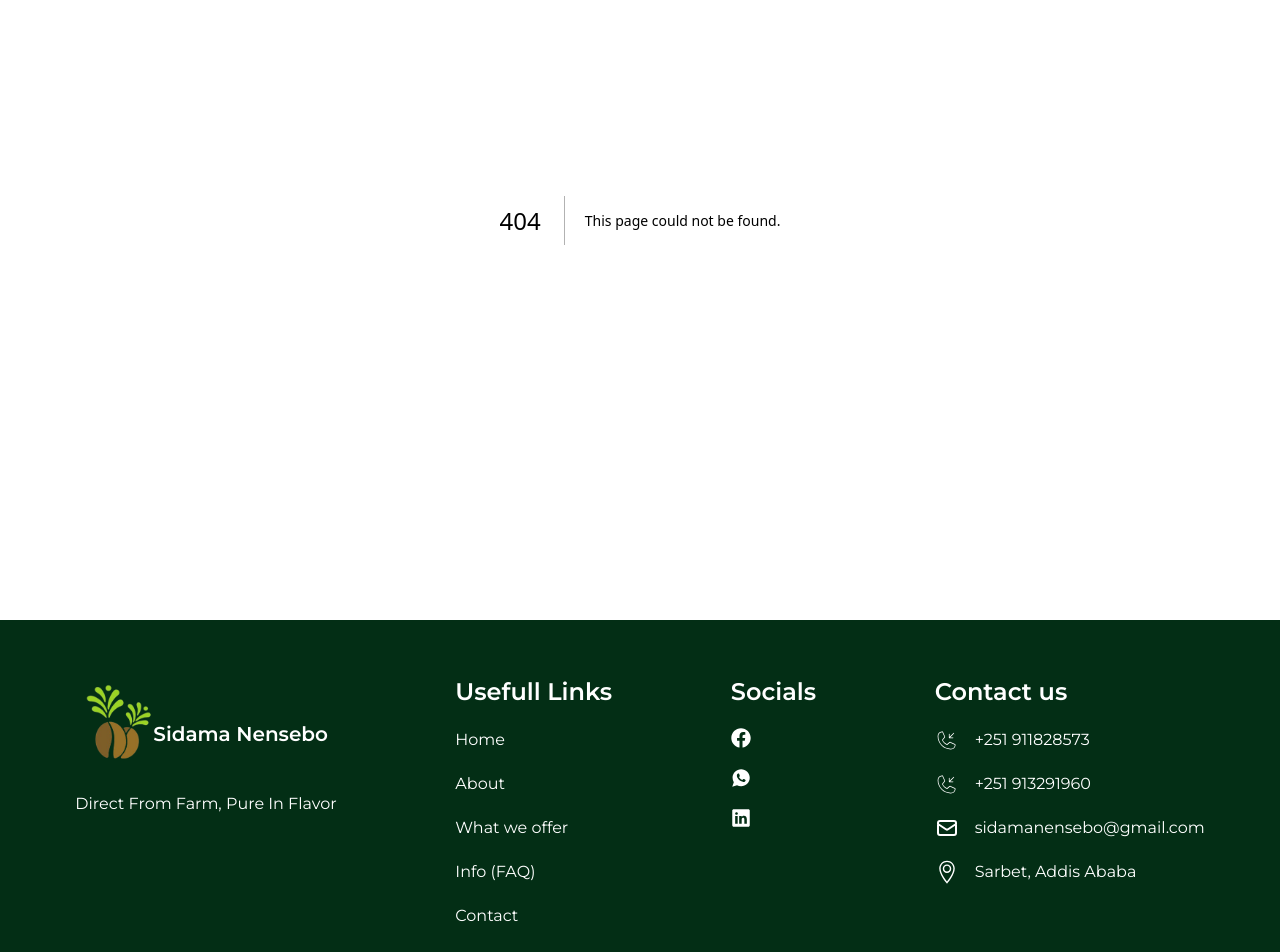
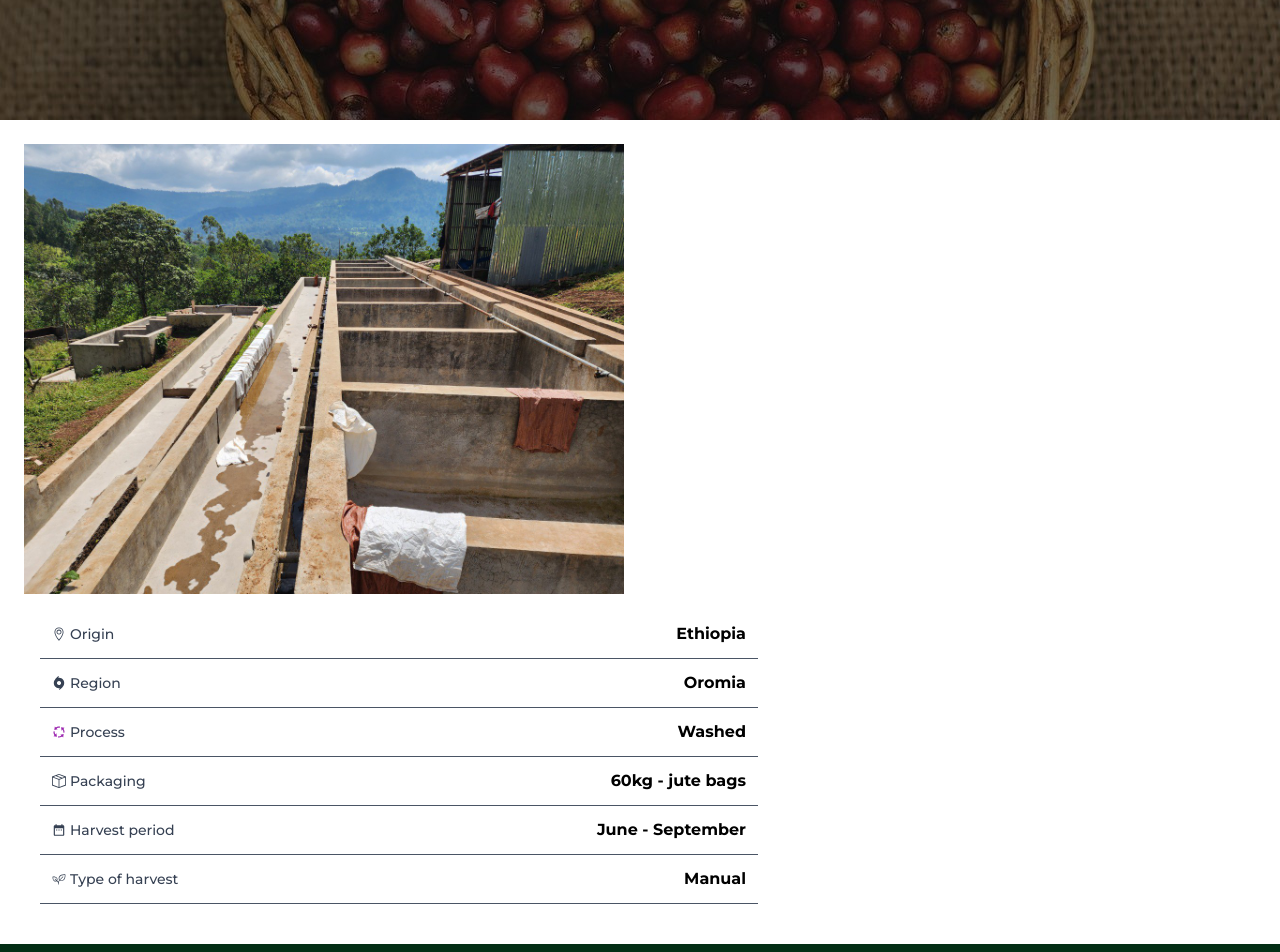
Before and after one commit to natnaelTy/Nensebo, a Next.js app: page /oursites/0 in a window 1280 px wide. Before the commit this address had no page. Shown: the part 180-1132 px from the top of the page. Built offline with nearby package versions, Linux system fonts and the light colour scheme.

Commit message:
allroutes updated

```diff
--- a/app/(allroutes)/CommenBanner.jsx
+++ b/app/(allroutes)/CommenBanner.jsx
@@ -1,10 +1,11 @@
+import Image from "next/image";
 
 export default function CommonBanner(){
 
     return(
            <div className="relative h-[300px]">
-              <div className="flex h-[300px] headerPhoto ">
-                 <img src="./images/headerimage.jpg" alt="" className=" object-cover h-[300px] w-full"/>
+              <div className="flex h-[300px]">
+                 <Image src="/images/headerimage.jpg" width={1200} height={300} alt="our coffee" className=" object-cover h-[300px] w-full"/>
               </div>
         </div>
     )
--- /dev/null
+++ b/app/(allroutes)/oursites/[oursitesId]/page.tsx
@@ -0,0 +1,61 @@
+
+import { notFound } from "next/navigation";
+import OurSite from "../../../oursite/data";
+import Image from "next/image";
+import { TfiLocationPin } from "react-icons/tfi";
+import { SiOrigin } from "react-icons/si";
+import { FcProcess } from "react-icons/fc";
+import { MdDateRange } from "react-icons/md";
+import { TfiPackage } from "react-icons/tfi";
+import { PiPlantLight } from "react-icons/pi";
+
+interface Props {
+  params: {
+    oursitesId: string;
+  };
+}
+
+async function SiteDetail({ params }: Props) {
+
+    const { oursitesId } = await params;
+
+    const site =  OurSite.find((s) => s.id.toString() ===  oursitesId);
+
+    if (!site) return notFound();
+
+   return (
+     <div className="p-6 flex items-center flex-wrap justify-between w-full">
+
+      <Image src={site.imageUrl} alt={site.siteName} width={600} height={500}/>
+
+      <div className="flex flex-col items-center justify-center max-w-[750px] w-full p-4">
+      <div className="infoBox">
+          <p className="text_icon"><TfiLocationPin/>Origin</p>
+          <span className="font-bold">{site.origin}</span>
+      </div>
+      <div className="infoBox">
+          <p className="text_icon"><SiOrigin/>Region</p>
+          <span className="font-bold">{site.Region}</span>
+      </div>
+      <div className="infoBox">
+          <p className="text_icon"><FcProcess/>Process</p>
+          <span className="font-bold">{site.Process}</span>
+      </div>
+      <div className="infoBox">
+          <p className="text_icon"><TfiPackage/>Packaging</p>
+          <span className="font-bold">{site.Packaging}</span>
+      </div>
+      <div className="infoBox">
+          <p className="text_icon"><MdDateRange/>Harvest period</p>
+          <span className="font-bold">{site.Harvest_period}</span>
+      </div>
+      <div className="infoBox">
+          <p className="text_icon"><PiPlantLight/>Type of harvest</p>
+          <span className="font-bold">{site.Type_of_harvest}</span>
+      </div>
+      </div>
+     </div>
+   );
+ }
+
+ export default SiteDetail;
--- /dev/null
+++ b/app/(allroutes)/oursites/data.ts
@@ -0,0 +1,81 @@
+
+interface DataTypes {
+    id: string,
+    imageUrl: string,
+    siteName: string,
+    shortDescription: string,
+    fullDescription: string,
+    btn: string,
+    location: string
+    origin: string,
+    Region: string,
+    Process: string,
+    Packaging: string,
+    Harvest_period: string,
+    Type_of_harvest: string
+}
+
+const OurSite = <DataTypes[]>[
+    {
+        id: "0",
+        imageUrl: "/images/tade-7.jpg",
+        siteName: "Mendoyu",
+        shortDescription: "This site located about 2400 altitude at one of the tropical regions in oromia region.",
+        fullDescription: "dscs",
+        btn: "Read More",
+        location: "Ethiopia / Nensebo",
+        origin: "Ethiopia",
+        Region: "Oromia",
+        Process: "Washed",
+        Packaging: "60kg - jute bags",
+        Harvest_period: "June - September",
+        Type_of_harvest: "Manual"
+    },
+    {
+        id: "1",
+        imageUrl: "/images/site2.jpg",
+        siteName: "Yemasera",
+        shortDescription: "This site one of our largest site with the size of over 100; workers.",
+        fullDescription: "dscs",
+        btn: "Read More",
+        location: "Ethiopia / Nensebo",
+        origin: "Ethiopia",
+        Region: "Oromia",
+        Process: "Washed",
+        Packaging: "60kg - jute bags",
+        Harvest_period: "June - September",
+        Type_of_harvest: "Manual"
+    },
+    {
+        id: "2",
+        imageUrl: "/images/site4.jpg",
+        siteName: "Uchuro",
+        shortDescription: "This site planted at the remote area of oromia region with abundant coffee resources.",
+        fullDescription: "dscs",
+        btn: "Read More",
+        location: "Ethiopia / Nensebo",
+        origin: "Ethiopia",
+        Region: "Oromia",
+        Process: "Washed",
+        Packaging: "60kg - jute bags",
+        Harvest_period: "June - September",
+        Type_of_harvest: "Manual"
+    },
+    {
+        id: "3",
+        imageUrl: "/images/site5.jpg",
+        siteName: "Mewa Amrieha",
+        shortDescription: "This site dedicated to improve the quality of our coffee.",
+        fullDescription: "dscs scdscsc  acasasac cawxsc sdcacas acwcsd awcacewfr evbtrbtyng fverv erverv vcdcsdcxc dcscx",
+        btn: "Read More",
+        location: "Ethiopia / Nensebo",
+        origin: "Ethiopia",
+        Region: "Oromia",
+        Process: "Washed",
+        Packaging: "60kg - jute bags",
+        Harvest_period: "June - September",
+        Type_of_harvest: "Manual"
+    }
+];
+
+export default OurSite;
```
